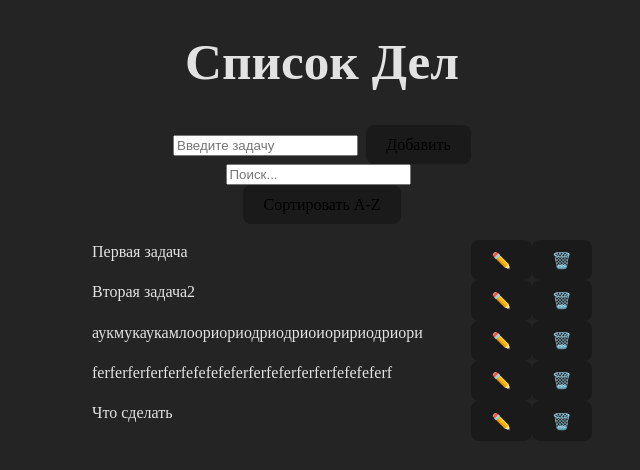
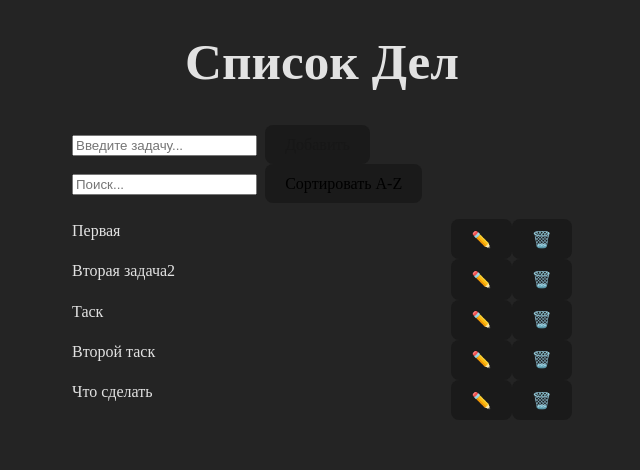
Before and after one commit to AndrewVSS/todolistRedux, a React (Vite) app: page / in a window 1280 px wide. Shown: the top 470 px of the page, without its empty margins (318-958 px from the left). Built offline with nearby package versions, Linux system fonts and the light colour scheme; data requests are answered from the project's data file; the HTML template or start-up script is replaced by a standard one.

Commit message:
remove axios, add thunk

```diff
--- a/src/action/thunk.js
+++ b/src/action/thunk.js
@@ -1,40 +1,196 @@
-import { fetchTodosAPI, addTodoAPI, updateTodoAPI, deleteTodoAPI } from '../api/todos.js';
+import {
+    fetchTodosAPI,
+    addTodoAPI,
+    updateTodoAPI,
+    deleteTodoAPI,
+    fetchTodoByIdAPI,
+} from '../api/todos.js';
 
+// Загрузка всех задач
 export const fetchTodos = () => async dispatch => {
     dispatch({ type: 'LOADING_START' });
     try {
-        const response = await fetchTodosAPI();
-        dispatch({ type: 'SET_TODOS', payload: response.data });
+        const data = await fetchTodosAPI();
+        dispatch({
+            type: 'SET_TODOS',
+            payload: data,
+        });
     } catch (error) {
         console.error('Ошибка при загрузке задач:', error);
+        dispatch({
+            type: 'SET_ERROR',
+            payload: error.message,
+        });
     } finally {
         dispatch({ type: 'LOADING_END' });
     }
 };
 
-export const addTodoAsync = title => async dispatch => {
+// Загрузка задачи по ID
+export const fetchTodoById = id => async dispatch => {
+    dispatch({ type: 'LOADING_START' });
     try {
-        const response = await addTodoAPI({ title, completed: false });
-        dispatch({ type: 'ADD_TODO', payload: response.data });
+        const data = await fetchTodoByIdAPI(id);
+        dispatch({
+            type: 'SET_CURRENT_TODO',
+            payload: data,
+        });
     } catch (error) {
-        console.error('Ошибка при добавлении задачи:', error);
+        console.error('Ошибка при загрузке задачи:', error);
+        dispatch({
+            type: 'SET_ERROR',
+            payload: error.message,
+        });
+    } finally {
+        dispatch({ type: 'LOADING_END' });
     }
 };
 
-export const updateTodoAsync = todo => async dispatch => {
+// Добавление новой задачи
+export const addTodo = title => async dispatch => {
+    if (!title || !title.trim()) {
+        console.error('Название задачи не может быть пустым');
+        return;
+    }
+
+    dispatch({ type: 'LOADING_START' });
     try {
-        const response = await updateTodoAPI(todo);
-        dispatch({ type: 'EDIT_TODO', payload: { id: todo.id, title: response.data.title } });
+        const newTodo = {
+            title: title.trim(),
+            completed: false,
+        };
+
+        const data = await addTodoAPI(newTodo);
+        dispatch({
+            type: 'ADD_TODO',
+            payload: data,
+        });
+
+        console.log('Задача успешно добавлена:', data);
     } catch (error) {
-        console.error('Ошибка при обновлении задачи:', error);
+        console.error('Ошибка при добавлении задачи:', error);
+        dispatch({
+            type: 'SET_ERROR',
+            payload: error.message,
+        });
+    } finally {
+        dispatch({ type: 'LOADING_END' });
     }
 };
 
-export const deleteTodoAsync = id => async dispatch => {
+// Обновление текста задачи
+export const updateTodo = (id, title) => async dispatch => {
+    if (!title || !title.trim()) {
+        console.error('Название задачи не может быть пустым');
+        return;
+    }
+
+    dispatch({ type: 'LOADING_START' });
+    try {
+        // получаем текущую задачу
+        const currentTodo = await fetchTodoByIdAPI(id);
+
+        // Обновляем title
+        const updatedTodo = {
+            ...currentTodo,
+            title: title.trim(),
+        };
+
+        const data = await updateTodoAPI(updatedTodo);
+        dispatch({
+            type: 'UPDATE_TODO',
+            payload: data,
+        });
+
+        console.log('Задача успешно обновлена:', data);
+    } catch (error) {
+        console.error('Ошибка при обновлении задачи:', error);
+        dispatch({
+            type: 'SET_ERROR',
+            payload: error.message,
+        });
+    } finally {
+        dispatch({ type: 'LOADING_END' });
+    }
+};
+
+// Переключение статуса выполнения
+export const toggleTodo = id => async dispatch => {
+    dispatch({ type: 'LOADING_START' });
+    try {
+        // Получаем текущую задачу
+        const currentTodo = await fetchTodoByIdAPI(id);
+
+        // Переключаем статус completed
+        const updatedTodo = {
+            ...currentTodo,
+            completed: !currentTodo.completed,
+        };
+
+        const data = await updateTodoAPI(updatedTodo);
+        dispatch({
+            type: 'TOGGLE_TODO',
+            payload: data,
+        });
+
+        console.log('Статус задачи изменен:', data);
+    } catch (error) {
+        console.error('Ошибка при изменении статуса:', error);
+        dispatch({
+            type: 'SET_ERROR',
+            payload: error.message,
+        });
+    } finally {
+        dispatch({ type: 'LOADING_END' });
+    }
+};
+
+// Удаление задачи
+export const deleteTodo = id => async dispatch => {
+    dispatch({ type: 'LOADING_START' });
     try {
         await deleteTodoAPI(id);
-        dispatch({ type: 'REMOVE_TODO', payload: id });
+        dispatch({
+            type: 'REMOVE_TODO',
+            payload: id,
+        });
+
+        console.log('Задача успешно удалена:', id);
     } catch (error) {
         console.error('Ошибка при удалении задачи:', error);
+        dispatch({
+            type: 'SET_ERROR',
+            payload: error.message,
+        });
+    } finally {
+        dispatch({ type: 'LOADING_END' });
     }
 };
+
+// Удаление всех завершенных задач
+export const deleteCompletedTodos = () => async (dispatch, getState) => {
+    const { todos } = getState();
+    const completedTodos = todos.filter(todo => todo.completed);
+
+    if (completedTodos.length === 0) {
+        console.log('Нет завершенных задач для удаления');
+        return;
+    }
+
+    dispatch({ type: 'LOADING_START' });
+    try {
+        // Удаляем все завершенные задачи
+        await Promise.all(completedTodos.map(todo => deleteTodoAPI(todo.id)));
+
+        dispatch({ type: 'REMOVE_COMPLETED_TODOS' });
+        console.log('Все завершенные задачи удалены');
+    } catch (error) {
+        console.error('Ошибка при удалении завершенных задач:', error);
+        dispatch({
+            type: 'SET_ERROR',
+            payload: error.message,
+        });
+    } finally {
+        dispatch({ type: 'LOADING_END' });
+    }
+};
--- a/src/api/todos.js
+++ b/src/api/todos.js
@@ -1,9 +1,58 @@
-import axios from 'axios';
-
 const API_URL = 'http://localhost:3000/todos';
 
-export const fetchTodosAPI = () => axios.get(API_URL);
-export const addTodoAPI = todo => axios.post(API_URL, todo);
-export const updateTodoAPI = todo => axios.put(`${API_URL}/${todo.id}`, todo);
-export const deleteTodoAPI = id => axios.delete(`${API_URL}/${id}`);
-export const fetchTodoById = id => axios.get(`${API_URL}/${id}`);
+// Вспомогательная функция для обработки ответов
+const handleResponse = async response => {
+    if (!response.ok) {
+        const error = await response.text();
+        throw new Error(`HTTP ${response.status}: ${error}`);
+    }
+    return response.json();
+};
+
+// CREATE - Добавление новой задачи
+export const addTodoAPI = async todo => {
+    const response = await fetch(API_URL, {
+        method: 'POST',
+        headers: {
+            'Content-Type': 'application/json',
+        },
+        body: JSON.stringify(todo),
+    });
+    return handleResponse(response);
+};
+
+// READ - Получение всех задач
+export const fetchTodosAPI = async () => {
+    const response = await fetch(API_URL);
+    return handleResponse(response);
+};
+
+// READ - Получение задачи по ID
+export const fetchTodoByIdAPI = async id => {
+    const response = await fetch(`${API_URL}/${id}`);
+    return handleResponse(response);
+};
+
+// UPDATE - Обновление задачи
+export const updateTodoAPI = async todo => {
+    const response = await fetch(`${API_URL}/${todo.id}`, {
+        method: 'PUT',
+        headers: {
+            'Content-Type': 'application/json',
+        },
+        body: JSON.stringify(todo),
+    });
+    return handleResponse(response);
+};
+
+// DELETE - Удаление задачи
+export const deleteTodoAPI = async id => {
+    const response = await fetch(`${API_URL}/${id}`, {
+        method: 'DELETE',
+    });
+    if (!response.ok) {
+        const error = await response.text();
+        throw new Error(`HTTP ${response.status}: ${error}`);
+    }
+    return { success: true };
+};
--- a/src/components/TodoForm.jsx
+++ b/src/components/TodoForm.jsx
@@ -1,36 +1,33 @@
 import { useState } from 'react';
-import { useDispatch } from 'react-redux';
+import { useDispatch, useSelector } from 'react-redux';
+import { addTodo } from '../action/thunk.js';
 
 function TodoForm() {
     const [title, setTitle] = useState('');
     const dispatch = useDispatch();
+    const loading = useSelector(state => state.todos.loading);
 
-    const handleSubmit = e => {
+    const handleSubmit = async e => {
         e.preventDefault();
-        const trimmedTitle = title.trim();
 
-        if (trimmedTitle) {
-            dispatch({
-                type: 'ADD_TODO',
-                payload: {
-                    id: Date.now(),
-                    title: trimmedTitle,
-                    completed: false,
-                },
-            });
+        if (title.trim()) {
+            await dispatch(addTodo(title));
             setTitle('');
         }
     };
 
     return (
-        <form onSubmit={handleSubmit}>
+        <form className="todo-form" onSubmit={handleSubmit}>
             <input
                 type="text"
-                placeholder="Введите задачу"
+                placeholder="Введите задачу..."
                 value={title}
                 onChange={e => setTitle(e.target.value)}
+                disabled={loading}
             />
-            <button type="submit">Добавить</button>
+            <button type="submit" disabled={loading || !title.trim()}>
+                {loading ? 'Добавление...' : 'Добавить'}
+            </button>
         </form>
     );
 }
--- a/src/components/TodoItem.jsx
+++ b/src/components/TodoItem.jsx
@@ -1,66 +1,81 @@
 import { useState } from 'react';
-import { useDispatch } from 'react-redux';
+import { useDispatch, useSelector } from 'react-redux';
+import { updateTodo, deleteTodo, toggleTodo } from '../action/thunk.js';
 
 export default function TodoItem({ todo }) {
     const [isEditing, setIsEditing] = useState(false);
     const [editedTitle, setEditedTitle] = useState(todo.title);
     const dispatch = useDispatch();
+    const loading = useSelector(state => state.todos.loading);
 
-    const handleSave = () => {
+    const handleSave = async () => {
         const trimmed = editedTitle.trim();
-        if (!trimmed || trimmed === todo.title) {
+
+        if (!trimmed) {
             setIsEditing(false);
             setEditedTitle(todo.title);
             return;
         }
 
-        dispatch({
-            type: 'EDIT_TODO',
-            payload: { id: todo.id, title: trimmed },
-        });
+        if (trimmed !== todo.title) {
+            await dispatch(updateTodo(todo.id, trimmed));
+        }
         setIsEditing(false);
     };
 
-    const handleDelete = () => {
-        dispatch({
-            type: 'REMOVE_TODO',
-            payload: todo.id,
-        });
+    const handleCancel = () => {
+        setEditedTitle(todo.title);
+        setIsEditing(false);
     };
 
-    const handleToggle = () => {
-        dispatch({
-            type: 'TOGGLE_TODO',
-            payload: todo.id,
-        });
+    const handleDelete = async () => {
+        await dispatch(deleteTodo(todo.id));
+    };
+
+    const handleToggle = async () => {
+        await dispatch(toggleTodo(todo.id));
     };
 
     return (
         <li className="todo-item">
             {isEditing ? (
-                <input
-                    value={editedTitle}
-                    onChange={e => setEditedTitle(e.target.value)}
-                    onKeyDown={e => e.key === 'Enter' && handleSave()}
-                />
+                <div className="todo-item-edit">
+                    <input
+                        value={editedTitle}
+                        onChange={e => setEditedTitle(e.target.value)}
+                        disabled={loading}
+                        autoFocus
+                    />
+                </div>
             ) : (
                 <span
+                    className={`todo-item-text ${todo.completed ? 'completed' : ''}`}
                     onClick={handleToggle}
-                    style={{
-                        textDecoration: todo.completed ? 'line-through' : 'none',
-                        cursor: 'pointer',
-                    }}
                 >
                     {todo.title}
                 </span>
             )}
-            <div className="buttons">
+
+            <div className="todo-item-actions">
                 {isEditing ? (
-                    <button onClick={handleSave}>✅</button>
+                    <>
+                        <button onClick={handleSave} disabled={loading}>
+                            ✅
+                        </button>
+                        <button onClick={handleCancel} disabled={loading}>
+                            ❌
+                        </button>
+                    </>
                 ) : (
-                    <button onClick={() => setIsEditing(true)}>✏️</button>
+                    <>
+                        <button onClick={() => setIsEditing(true)} disabled={loading}>
+                            ✏️
+                        </button>
+                        <button className="delete" onClick={handleDelete} disabled={loading}>
+                            🗑️
+                        </button>
+                    </>
                 )}
-                <button onClick={handleDelete}>🗑️</button>
             </div>
         </li>
     );
--- a/src/db.json
+++ b/src/db.json
@@ -1,7 +1,7 @@
 {
   "todos": [
     {
-      "title": "Первая задача",
+      "title": "Первая",
       "completed": false,
       "id": 1
     },
@@ -11,12 +11,12 @@
       "id": 2
     },
     {
-      "title": "аукмукаукамлоориориодриодриоиоририодриори",
+      "title": "Таск",
       "completed": false,
       "id": 4
     },
     {
-      "title": "ferferferferferfefefefeferferfeferferferfefefeferf",
+      "title": "Второй таск",
       "completed": false,
       "id": 8
     },
--- a/src/pages/todolist.css
+++ b/src/pages/todolist.css
@@ -5,6 +5,7 @@ li {
 
 ul {
     width: 500px;
+    padding: 0;
 }
 
 .todo-table {
--- a/src/pages/todolist.jsx
+++ b/src/pages/todolist.jsx
@@ -6,15 +6,25 @@ import SearchBar from '../components/SearchBar.jsx';
 import SortButton from '../components/SortButton.jsx';
 import './todolist.css';
 
-const TodoList = () => {
-    const todos = useSelector(state => state.todos);
+function TodoList() {
+    const todos = useSelector(state => state.todos.todos || []);
+    const loading = useSelector(state => state.todos.loading);
+    const error = useSelector(state => state.todos.error);
     const searchQuery = useSelector(state => state.searchQuery || '');
     const isSorted = useSelector(state => state.isSorted);
 
-    // Фильтрация
+    // Показываем loading состояние
+    if (loading) {
+        return <div className="loading">Загрузка...</div>;
+    }
+
+    // Показываем ошибку
+    if (error) {
+        return <div className="error">Ошибка: {error}</div>;
+    }
+
     const filteredTodos = todos.filter(todo => {
         const matchesSearch = todo.title.toLowerCase().includes(searchQuery.toLowerCase());
-
         return matchesSearch;
     });
 
@@ -24,19 +34,19 @@ const TodoList = () => {
         : filteredTodos;
 
     return (
-        <div className="todo-table">
+        <div className="todo-list">
             <TodoForm />
             <SearchBar />
             <SortButton />
-            <ul>
+            <ul className="todo-items">
                 {sortedTodos.length === 0 ? (
-                    <li>Нет задач для отображения</li>
+                    <li className="no-todos">Нет задач для отображения</li>
                 ) : (
                     sortedTodos.map(todo => <TodoItem key={todo.id} todo={todo} />)
                 )}
             </ul>
         </div>
     );
-};
+}
 
 export default TodoList;
--- a/src/reducers/todos.js
+++ b/src/reducers/todos.js
@@ -1,23 +1,75 @@
-const initialTodos = [];
+const initialState = {
+    todos: [],
+    currentTodo: null,
+    loading: false,
+    error: null,
+};
 
-export const todosReducer = (state = initialTodos, action) => {
-    console.log('Todos редьюсер получил:', action.type, action.payload); // Для отладки
-
+export const todosReducer = (state = initialState, action) => {
     switch (action.type) {
+        case 'LOADING_START':
+            return {
+                ...state,
+                loading: true,
+                error: null,
+            };
+        case 'LOADING_END':
+            return {
+                ...state,
+                loading: false,
+            };
+        case 'SET_ERROR':
+            return {
+                ...state,
+                error: action.payload,
+                loading: false,
+            };
         case 'SET_TODOS':
-            return action.payload;
+            return {
+                ...state,
+                todos: action.payload,
+                error: null,
+            };
+        case 'SET_CURRENT_TODO':
+            return {
+                ...state,
+                currentTodo: action.payload,
+                error: null,
+            };
         case 'ADD_TODO':
-            return [...state, action.payload];
+            return {
+                ...state,
+                todos: [...state.todos, action.payload],
+                error: null,
+            };
+        case 'UPDATE_TODO':
+            return {
+                ...state,
+                todos: state.todos.map(todo =>
+                    todo.id === action.payload.id ? action.payload : todo
+                ),
+                error: null,
+            };
         case 'TOGGLE_TODO':
-            return state.map(todo =>
-                todo.id === action.payload ? { ...todo, completed: !todo.completed } : todo
-            );
+            return {
+                ...state,
+                todos: state.todos.map(todo =>
+                    todo.id === action.payload.id ? action.payload : todo
+                ),
+                error: null,
+            };
         case 'REMOVE_TODO':
-            return state.filter(todo => todo.id !== action.payload);
-        case 'EDIT_TODO':
-            return state.map(todo =>
-                todo.id === action.payload.id ? { ...todo, title: action.payload.title } : todo
-            );
+            return {
+                ...state,
+                todos: state.todos.filter(todo => todo.id !== action.payload),
+                error: null,
+            };
+        case 'REMOVE_COMPLETED_TODOS':
+            return {
+                ...state,
+                todos: state.todos.filter(todo => !todo.completed),
+                error: null,
+            };
         default:
             return state;
     }
```
